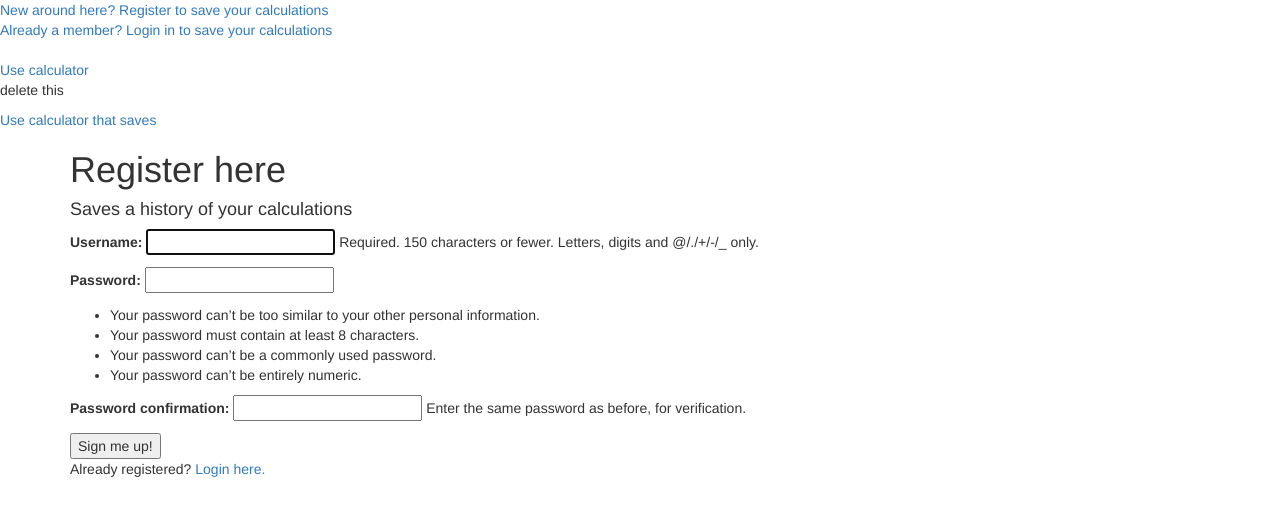
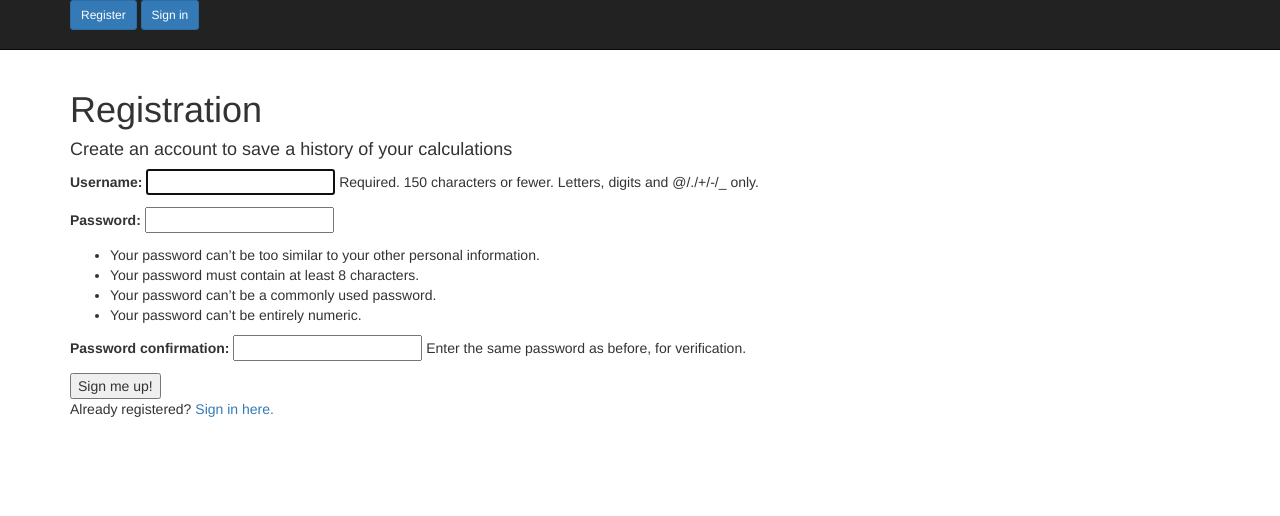
Before and after one commit to hpaasch/django_calculator, a Django app: a page that uses templates/base.html in a window 1280 px wide. Shown: the top 516 px of the page. Run offline with Django 3.2, Linux system fonts and the light colour scheme; parts of the project's set-up code (start-up, migrations or seed data) failed here and were passed over; some libraries are stand-ins or nearby versions.

Commit message:
Final draft.

```diff
--- a/django_calculator/urls.py
+++ b/django_calculator/urls.py
@@ -7,7 +7,7 @@ from django.contrib.auth.views import login, logout
 
 from hep_app import views
 
-from hep_app.views import create_user_view, old_math_view, saved_calculate_view
+from hep_app.views import create_user_view, old_math_view
 urlpatterns = [
     url(r'^admin/', admin.site.urls),
     url(r'^$', views.calculate_view, name='calculate'),
@@ -15,5 +15,4 @@ urlpatterns = [
     url(r'^create_user/$', create_user_view, name='create_user_view'),
     url(r'^logout/$', logout, name='logout_view'),
     url(r'^accounts/profile/$', old_math_view, name='old_math_view'),
-    url(r'^saved_calculate', saved_calculate_view, name='saved_calculate_view')
 ]
--- a/hep_app/forms.py
+++ b/hep_app/forms.py
@@ -2,7 +2,7 @@ from django import forms
 
 action_choices = (
     ('Add', '+'),
-    ('Subtract', '—'),
+    ('Subtract', '-'),
     ('Multiply', 'x'),
     ('Divide', '/'),
      )
--- a/hep_app/views.py
+++ b/hep_app/views.py
@@ -23,11 +23,8 @@ def create_user_view(request):
 @login_required
 def old_math_view(request):
     old_math = SavedCalculation.objects.filter(math_user__username=request.user)
+
     return render(request, "old_math_view.html", {'old_math': old_math})
-
-
-def saved_calculate_view(request):
-    return render(request, "saved_calculate_view.html")
 
 
 def calculate_view(request):
--- a/templates/base.html
+++ b/templates/base.html
@@ -8,22 +8,21 @@
     <link rel="stylesheet" href="{% static 'hep_app/css/bootstrap.css' %}">
     <link rel="stylesheet" href="{% static 'hep_app/css/main.css' %}">
 </head>
-<body> <!-- need to control what logged in user sees -->
-    <a href="{% url 'create_user_view' %}">New around here? Register to save your calculations</a>
-    <br>
-    <a href="{% url 'login_view' %}">Already a member? Login in to save your calculations</a>
-    <br>
-    {% if request.user.is_authenticated %}
-        <a href="{% url 'old_math_view' %}">View Previous Calculations</a>
-        <br>
-
-        <a href="{% url 'logout_view' %}">Logout</a>
-    {% endif %}
-    <br>
-    <a href="{% url 'calculate' %}">Use calculator</a>
-    <p>delete this</p>
-    <a href="{% url 'saved_calculate_view' %}">Use calculator that saves</a> <!-- DELETE -->
-        <br>
+<body>
+    <nav class="navbar navbar-inverse navbar-static-top">
+        <div class="container">
+            {% if request.user.is_authenticated %}
+                <a class="btn btn-primary btn-sm" href="{% url 'old_math_view' %}">Math History</a>
+                <a class="btn btn-primary btn-sm" href="{% url 'logout_view' %}">Logout</a>
+                <a class="btn btn-primary btn-sm" href="{% url 'calculate' %}">Calculator</a>
+                <p class="navbar-text navbar-right">Signed in as <a href="{% url 'old_math_view' %}"
+                                                                    class="navbar-link">{{ request.user }}</a></p>
+            {% else %}
+                <a class="btn btn-primary btn-sm" href="{% url 'create_user_view' %}">Register</a>
+                <a class="btn btn-primary btn-sm" href="{% url 'login_view' %}">Sign in</a>
+            {% endif %}
+        </div>
+    </nav>
 
     <div class="container">
         {% block content %}
--- a/templates/calculator.html
+++ b/templates/calculator.html
@@ -16,6 +16,9 @@
             <button type="submit" class="btn btn-success">Calculate</button>
             <h4>And the answer: <span class="label label-success">
                 {{ one }} {{ math }} {{ two }} = {{ result }}</span></h4>
-            <p> </p>
+            {% if request.user.is_authenticated == False %}
+            <p>If you'd like to save your calculations for future reference,
+                <a href="{% url 'create_user_view' %}">register here</a>.</p>
+            {% endif %}
         </form>
     {% endblock %}
--- a/templates/create_user_view.html
+++ b/templates/create_user_view.html
@@ -1,12 +1,12 @@
 {% extends 'base.html' %}
 
 {% block content %}
-    <h1>Register here</h1>
-    <h4>Saves a history of your calculations</h4>
+    <h1>Registration</h1>
+    <h4>Create an account to save a history of your calculations</h4>
     <form action="" method="post">
         {% csrf_token %}
         {{ form.as_p }}
     <input type="submit" value="Sign me up!">
-    <p>Already registered? <a href="{% url 'login_view' %}">Login here.</a> </p>
+    <p>Already registered? <a href="{% url 'login_view' %}">Sign in here.</a> </p>
     </form>
 {% endblock %}
--- a/templates/saved_calculate_view.html
+++ /dev/null
@@ -1,5 +0,0 @@
-{% extends 'base.html' %}
-
-{% block content %}
-<h1>this calculator will save your work</h1>
-{% endblock %}
```
Also changed, not shown: templates/old_math_view.html (+8 -2 lines), db.sqlite3.
